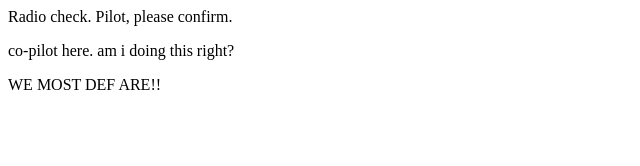
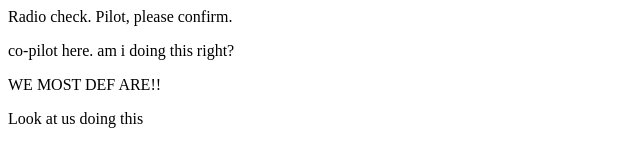
Before and after one commit to meggdwn/communication-log1, a plain HTML site: page index.html in a window 1280 px wide. Shown: the whole page, without its empty margins (0-640 px from the left). Drawn offline with Linux system fonts and the light colour scheme.

Commit message:
new line

```diff
--- a/index.html
+++ b/index.html
@@ -3,5 +3,6 @@
    <p>Radio check. Pilot, please confirm.</p>
    <p> co-pilot here. am i doing this right?</p>
    <p>WE MOST DEF ARE!!</p>
+   <p>Look at us doing this</p>
 </body>
 </html>
```
